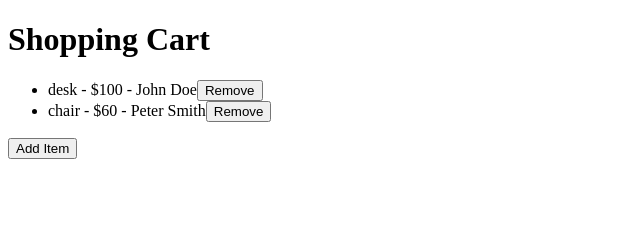
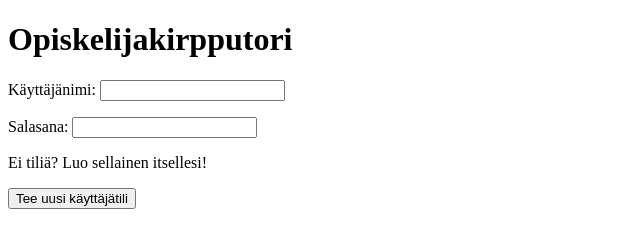
Before and after one commit to nukkapompula/ohj-naytto, a plain HTML site: page index.html in a window 1280 px wide. Shown: the whole page, without its empty margins (0-640 px from the left). Drawn offline with Linux system fonts and the light colour scheme.

Commit message:
etusivulle oma JS-tiedosto

```diff
--- a/index.html
+++ b/index.html
@@ -4,15 +4,16 @@
     <meta charset="UTF-8">
     <meta name="viewport" content="width=device-width, initial-scale=1.0">
     <link rel="stylesheet" href="styles.css">
-    <title>Shopping Cart</title>
+    <title>Opiskelijakirpputori</title>
 </head>
 <body>
-    <h1>Shopping Cart</h1>
-    <ul id="item-list">
+    <h1>Opiskelijakirpputori</h1>
+    <p>Käyttäjänimi: <input type="text" id="loginUsername"></p>
+    <p>Salasana: <input type="password" id="loginPassword"></p>
 
-    </ul>
-    <button id="add-item">Add Item</button>
+    <p>Ei tiliä? Luo sellainen itsellesi!</p>
+    <button id="createNewAccount">Tee uusi käyttäjätili</button>
 
-    <script src="script.js"></script>
+    <script src="login.js"></script>
 </body>
 </html>
```
Also changed, not shown: market.html (added, +18 -0 lines), login.js (added).
